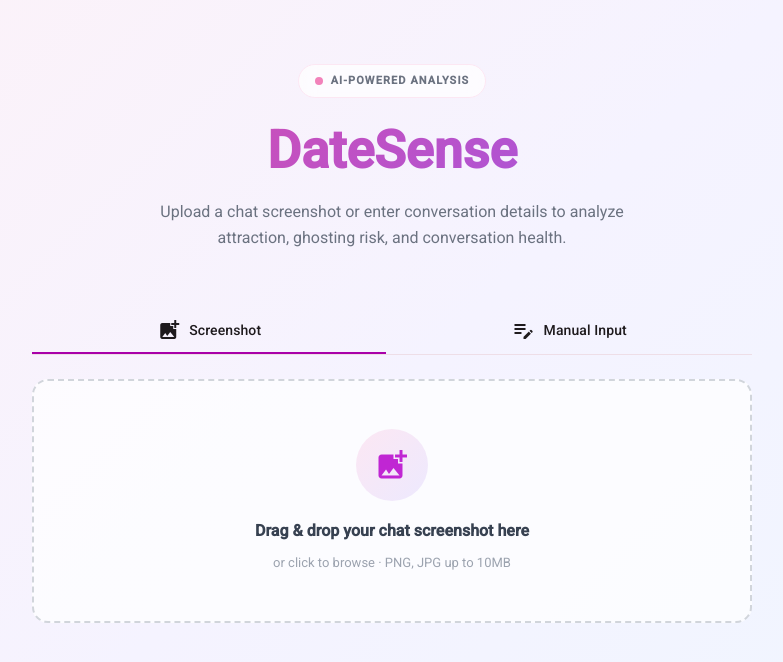
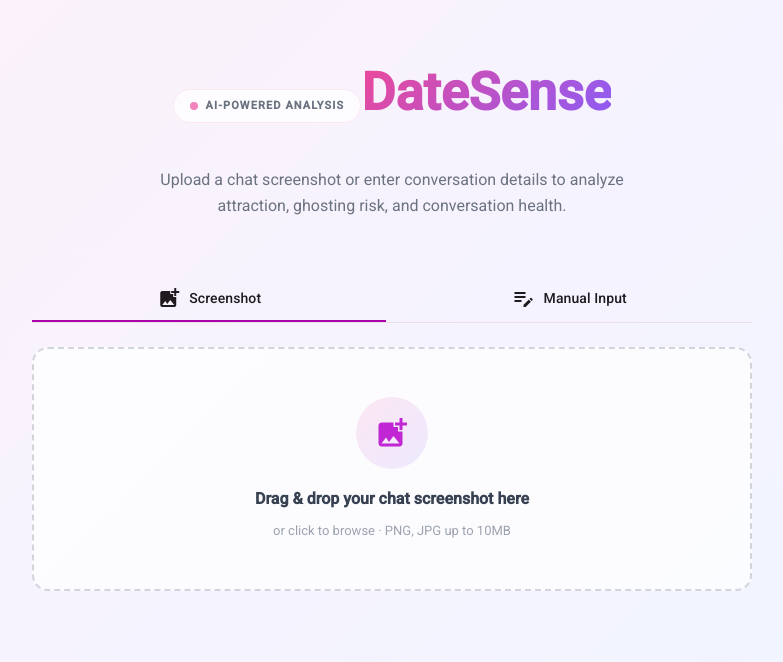
Before and after one commit to beingmartinbmc/DateSense, an Angular app: page / in a window 1280 px wide. Shown: the top 662 px of the page, without its empty margins (248-1031 px from the left). Built offline with nearby package versions, Linux system fonts and the light colour scheme.

Commit message:
fix: gradient text clipping on dashboard title

```diff
--- a/src/styles.css
+++ b/src/styles.css
@@ -17,6 +17,9 @@
   -webkit-background-clip: text;
   -webkit-text-fill-color: transparent;
   background-clip: text;
+  display: inline-block;
+  padding-bottom: 4px;
+  line-height: 1.2;
 }
 
 .section-title {
```
